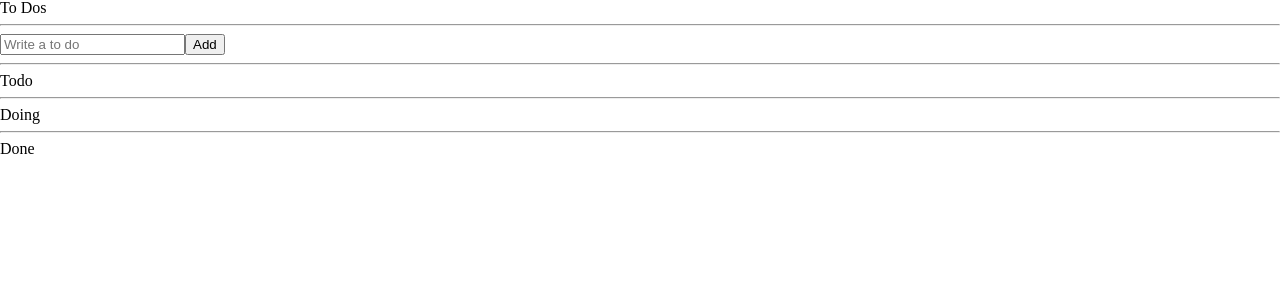
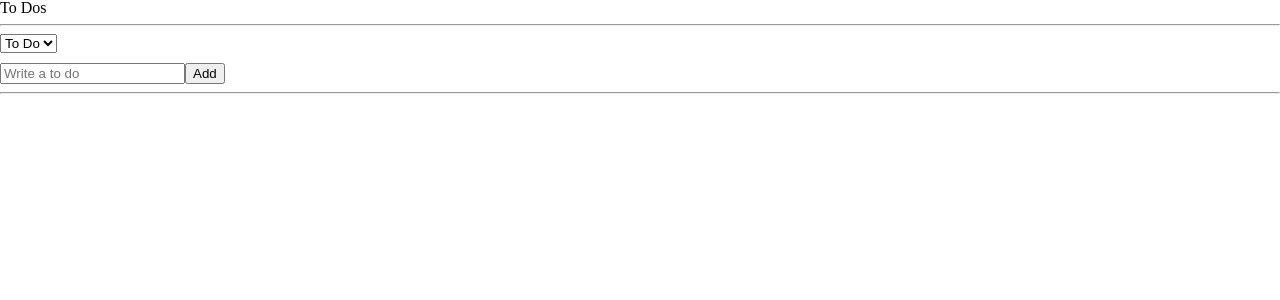
Before and after one commit to SM0413/react-todo, a React (Create React App) app: page / in a window 1280 px wide. Shown: the top 300 px of the page. Built offline with nearby package versions, Linux system fonts and the light colour scheme.

Commit message:
Selectors part Two

```diff
--- a/src/atoms.tsx
+++ b/src/atoms.tsx
@@ -5,6 +5,11 @@
   id: number;
   category: "TO_DO" | "DOING" | "DONE";
 }
+
+export const categoryState = atom({
+  key: "category",
+  default: "TO_DO",
+});
 
 export const toDoState = atom<IToDo[]>({
   key: "toDo",
@@ -15,10 +20,12 @@
   key: "toDoSelector",
   get: ({ get }) => {
     const toDos = get(toDoState);
-    return [
-      toDos.filter((toDo) => toDo.category === "TO_DO"),
-      toDos.filter((toDo) => toDo.category === "DOING"),
-      toDos.filter((toDo) => toDo.category === "DONE"),
-    ];
+    const category = get(categoryState);
+    if (category === "TO_DO")
+      return toDos.filter((toDo) => toDo.category === "TO_DO");
+    if (category === "DOING")
+      return toDos.filter((toDo) => toDo.category === "DOING");
+    if (category === "DONE")
+      return toDos.filter((toDo) => toDo.category === "DONE");
   },
 });
--- a/src/components/CreateToDo.tsx
+++ b/src/components/CreateToDo.tsx
@@ -25,8 +25,6 @@
   };
   return (
     <WriteToDo>
-      <h1>To Dos</h1>
-      <hr />
       <form onSubmit={handleSubmit(handleValid)}>
         <input
           {...register("toDo", {
--- a/src/components/ToDoList.tsx
+++ b/src/components/ToDoList.tsx
@@ -1,40 +1,38 @@
-import { useRecoilValue } from "recoil";
-import { toDoSelector, toDoState } from "../atoms";
+import { useRecoilState, useRecoilValue } from "recoil";
+import { categoryState, toDoSelector } from "../atoms";
 import { CreateToDo } from "./CreateToDo";
 import { ToDo } from "./ToDo";
 import styled from "styled-components";
+import React from "react";
 
 const Container = styled.div`
   display: block;
   justify-content: center;
   align-items: center;
+  select {
+    margin-bottom: 10px;
+  }
 `;
 
 export function ToDoList() {
-  const [toDo, doing, done] = useRecoilValue(toDoSelector);
+  const toDos = useRecoilValue(toDoSelector);
+  const [category, setCategory] = useRecoilState(categoryState);
+  const onInput = (event: React.FormEvent<HTMLSelectElement>) => {
+    setCategory(event.currentTarget.value);
+  };
   return (
     <Container>
+      <h1>To Dos</h1>
+      <hr />
+      <select value={category} onInput={onInput}>
+        <option value={"TO_DO"}>To Do</option>
+        <option value={"DOING"}>Doing</option>
+        <option value={"DONE"}>Done</option>
+      </select>
       <CreateToDo />
-      <h1>Todo</h1>
-      <ul>
-        {toDo.map((toDo) => (
-          <ToDo key={toDo.id} {...toDo} />
-        ))}
-      </ul>
-      <hr />
-      <h1>Doing</h1>
-      <ul>
-        {doing.map((toDo) => (
-          <ToDo key={toDo.id} {...toDo} />
-        ))}
-      </ul>
-      <hr />
-      <h1>Done</h1>
-      <ul>
-        {done.map((toDo) => (
-          <ToDo key={toDo.id} {...toDo} />
-        ))}
-      </ul>
+      {toDos?.map((toDo) => (
+        <ToDo key={toDo.id} {...toDo} />
+      ))}
     </Container>
   );
 }
```
